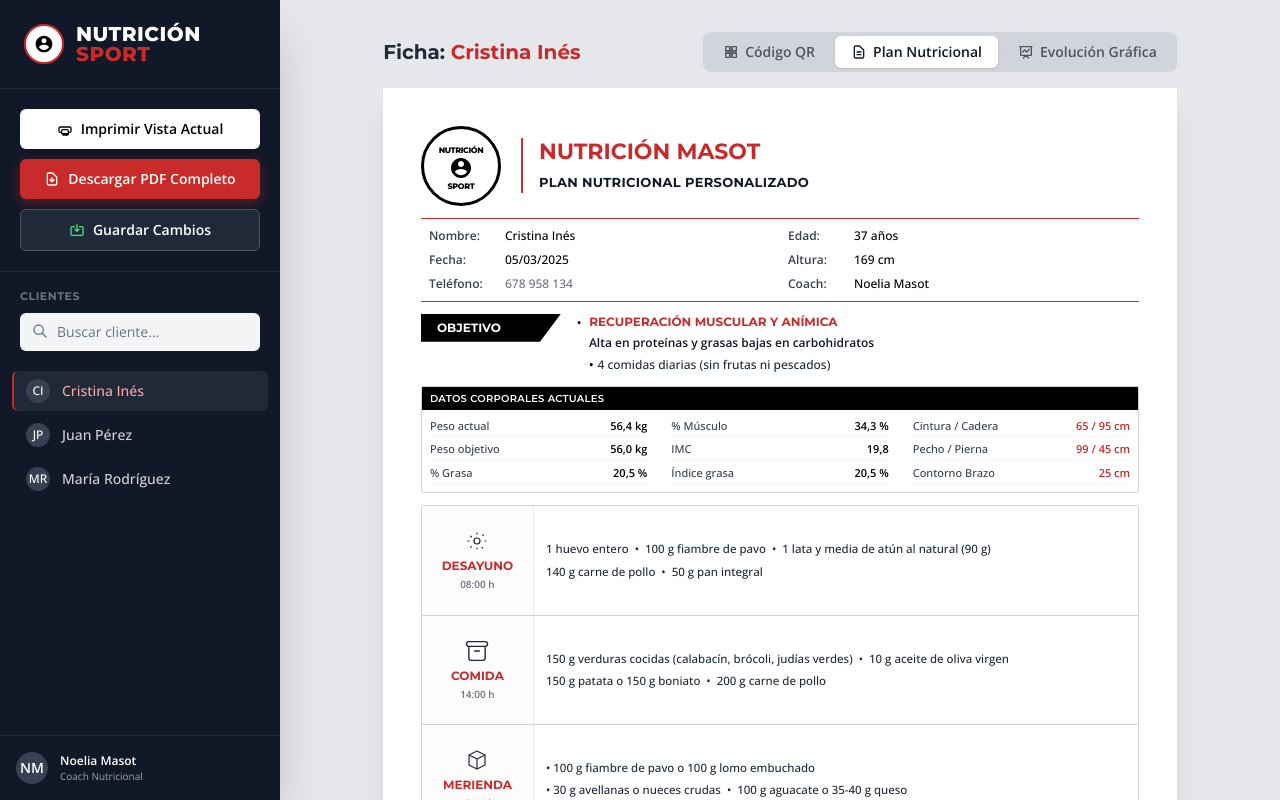
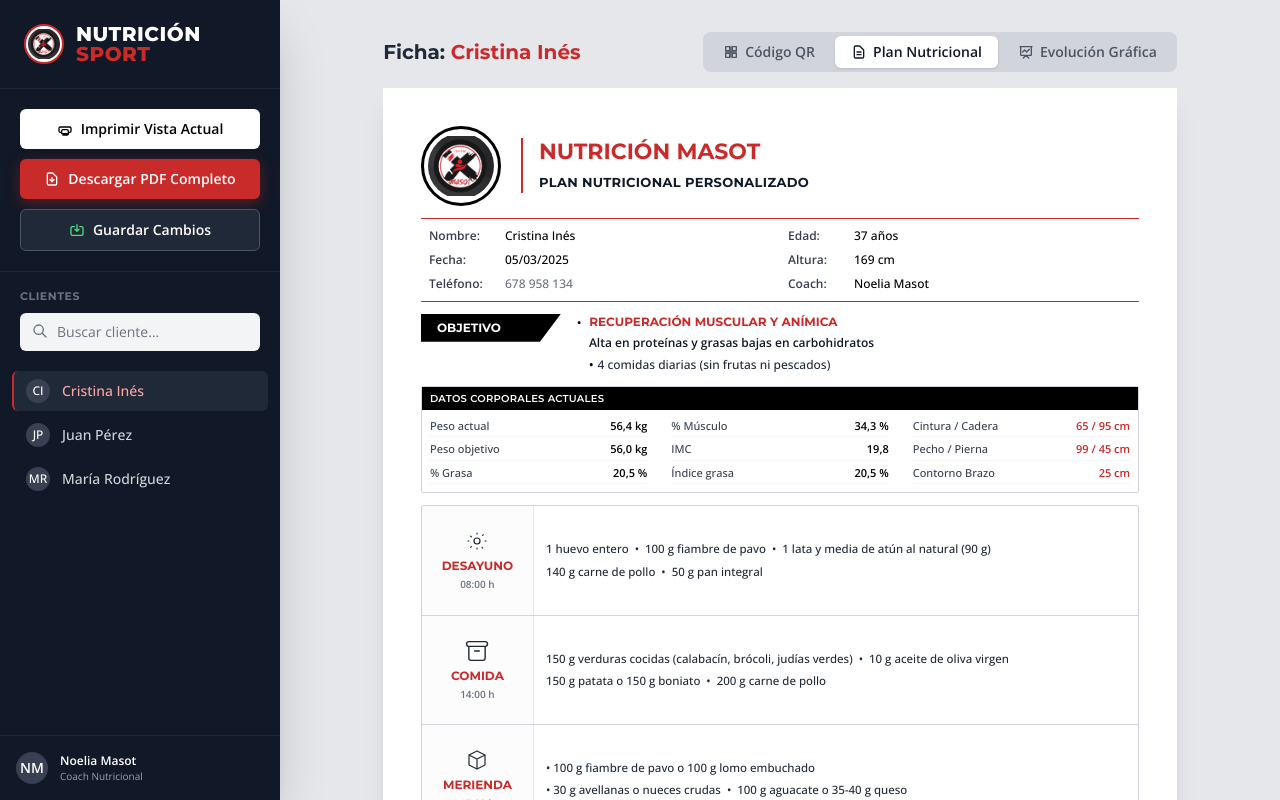
Before and after one commit to AVS-PROJECTS33/nutrisport-masot-plan-nutricional, a plain HTML site: page index.html in a window 1280 px wide. Drawn offline with nearby package versions, Linux system fonts and the light colour scheme.

Commit message:
Update index.html

```diff
--- a/index.html
+++ b/index.html
@@ -100,9 +100,8 @@
         <aside class="sidebar no-print shadow-2xl z-10">
             <!-- Logo / Brand -->
             <div class="p-6 border-b border-gray-800 flex items-center gap-3">
-                <div class="w-10 h-10 rounded-full border-2 border-[#c92a2a] flex items-center justify-center bg-white">
-                    <svg class="w-5 h-5 text-black" viewBox="0 0 24 24" fill="currentColor"><path d="M12 2C6.48 2 2 6.48 2 12s4.48 10 10 10 10-4.48 10-10S17.52 2 12 2zm0 3c1.66 0 3 1.34 3 3s-1.34 3-3 3-3-1.34-3-3 1.34-3 3-3zm0 14.2c-2.5 0-4.71-1.28-6-3.22.03-1.99 4-3.08 6-3.08 1.99 0 5.97 1.09 6 3.08-1.29 1.94-3.5 3.22-6 3.22z"/></svg>
-                </div>
+                <!-- LOGO DEL MENU LATERAL -->
+                <img src="https://raw.githubusercontent.com/AVS-PROJECTS33/nutrisport-masot-plan-nutricional/main/Image%20(5).jpg" alt="Logo" class="w-10 h-10 rounded-full object-contain object-center p-0.5 border-2 border-[#c92a2a] bg-white">
                 <div>
                     <h2 class="text-xl font-heading font-extrabold text-white tracking-wide leading-none">NUTRICIÓN</h2>
                     <h2 class="text-xl font-heading font-extrabold text-[#c92a2a] tracking-wide leading-none">SPORT</h2>
@@ -223,13 +222,9 @@
 
                 <!-- HEADER -->
                 <header class="flex items-center gap-5 mb-3 flex-shrink-0">
-                    <div class="w-20 h-20 rounded-full border-[3px] border-black flex items-center justify-center bg-white relative overflow-hidden flex-shrink-0">
-                        <div class="text-center">
-                            <div class="font-heading font-extrabold text-[8px] tracking-tighter leading-none mt-1">NUTRICIÓN</div>
-                            <svg class="w-6 h-6 mx-auto my-0.5 text-black" viewBox="0 0 24 24" fill="currentColor"><path d="M12 2C6.48 2 2 6.48 2 12s4.48 10 10 10 10-4.48 10-10S17.52 2 12 2zm0 3c1.66 0 3 1.34 3 3s-1.34 3-3 3-3-1.34-3-3 1.34-3 3-3zm0 14.2c-2.5 0-4.71-1.28-6-3.22.03-1.99 4-3.08 6-3.08 1.99 0 5.97 1.09 6 3.08-1.29 1.94-3.5 3.22-6 3.22z"/></svg>
-                            <div class="font-heading font-extrabold text-[8px] tracking-tighter leading-none">SPORT</div>
-                        </div>
-                    </div>
+                    <!-- LOGO DEL PLAN NUTRICIONAL REDONDO -->
+                    <img src="https://raw.githubusercontent.com/AVS-PROJECTS33/nutrisport-masot-plan-nutricional/main/Image%20(5).jpg" alt="Logo Nutrición Masot" class="w-20 h-20 rounded-full object-contain object-center p-1 border-[3px] border-black flex-shrink-0 bg-white">
+
                     <div class="flex-1 border-l-2 border-[#c92a2a] pl-4">
                         <input type="text" value="NUTRICIÓN MASOT" class="font-heading text-[22px] font-bold text-[#c92a2a] w-full outline-none bg-transparent leading-none mb-1">
                         <input type="text" value="PLAN NUTRICIONAL PERSONALIZADO" class="font-heading text-[13px] font-bold text-gray-900 w-full outline-none bg-transparent tracking-wide leading-none">
```
